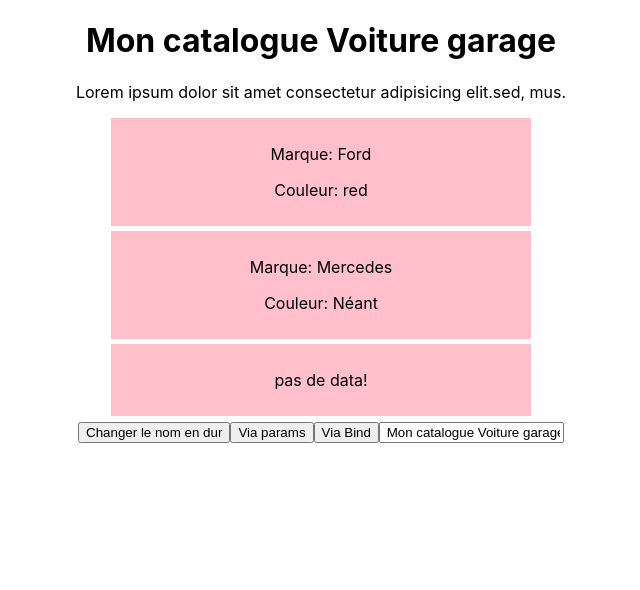
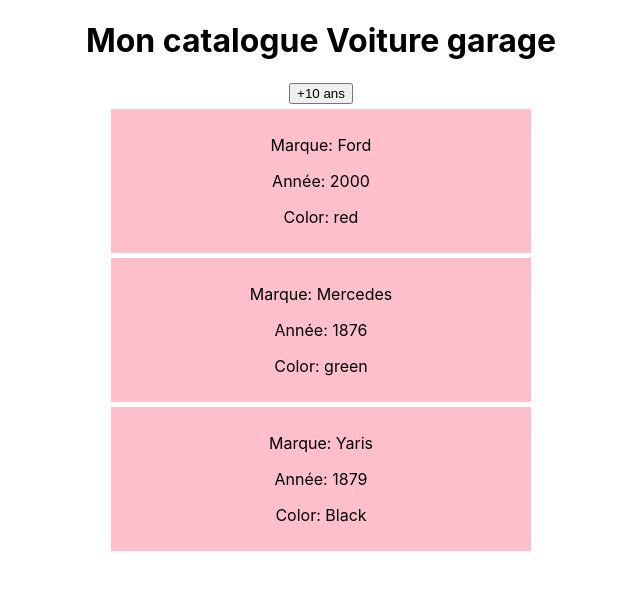
Before and after one commit to abdoulkarim22/React-js-Initiale, a React (Create React App) app in the folder react-js-initiale/: page / in a window 1280 px wide. Shown: the top 590 px of the page, without its empty margins (319-959 px from the left). Built offline with nearby package versions, Linux system fonts and the light colour scheme.

Commit message:
function addyears

```diff
--- a/react-js-initiale/src/App.js
+++ b/react-js-initiale/src/App.js
@@ -1,5 +1,4 @@
 import { Component } from 'react';
-import Car from './components/Cars';
 import Mycars from './components/Mycars';
 import './App.css';
 
@@ -10,31 +9,31 @@
  state = {
    titre: ' Mon catalogue Voiture garage'
  }
- ChangeTilte = (e) =>{
-  this.setState({
-    titre:"Mon niveau titre"
-  })
- }
+//  ChangeTilte = (e) =>{
+//   this.setState({
+//     titre:"Mon niveau titre"
+//   })
+//  }
 
- chageViaParams = (titre) =>{
-  this.setState({
-    titre: titre
-  })
- }
+//  chageViaParams = (titre) =>{
+//   this.setState({
+//     titre: titre
+//   })
+//  }
 
 
- chageViaBind = (param) =>{
-  this.setState({
-    titre: param
-  })
- }
+//  chageViaBind = (param) =>{
+//   this.setState({
+//     titre: param
+//   })
+//  }
 
- chageViaInput = (e) => {
-    console.log(e.target.value);
-    this.setState({
-      titre : e.target.value
-    })
- }
+//  chageViaInput = (e) => {
+//     console.log(e.target.value);
+//     this.setState({
+//       titre : e.target.value
+//     })
+//  }
 
   render (){
 
@@ -42,10 +41,9 @@
       <div className='App'>
 
         <Mycars title={this.state.titre}/>
-        <button onClick={this.ChangeTilte}>Changer le nom en dur</button>
+        {/* <button onClick={this.ChangeTilte}>Changer le nom en dur</button>
         <button onClick={() => this.chageViaParams('Titre via un params')}>Via params</button>
-        <button onClick={this.chageViaBind.bind(this,'Titre via Bind')}>Via Bind</button>
-        <input type='text' onChange={this.chageViaInput} value={this.state.titre} />
+        <input type='text' onChange={this.chageViaInput} value={this.state.titre} /> */}
       </div>
     );
 
--- a/react-js-initiale/src/components/Cars.jsx
+++ b/react-js-initiale/src/components/Cars.jsx
@@ -1,27 +1,24 @@
 import React from "react";
 import {  } from "../styles/StylesCar.css";
 
-const Car = ({children,color}) => {
+const Car = ({children,color,year}) => {
 
-const colorInfo = color ? (<p>Couleur: {color}</p>) :(<p>Couleur: Néant</p>);
+// const colorInfo = color ? (<p>Couleur: {color}</p>) :(<p>Couleur: Néant</p>);
 
 if (children) {
     return(
         <>
            <div className="cars">
             <p>Marque: {children}</p>
-              {colorInfo}
+            <p>Année: {year}</p>
+            <p>Color: {color}</p>
+
             </div>
         </>
        )
 
 }else{
-
- return (
-    <div className="cars">
-       <p>pas de data!</p>
-    </div>
- )
+ return null;
 
 }
 
--- a/react-js-initiale/src/components/Mycars.jsx
+++ b/react-js-initiale/src/components/Mycars.jsx
@@ -3,22 +3,44 @@
 
 class Mycars extends Component{
 
+// noCopy = () => {
+//   alert('merci de ne pas copier le texte')
+// }
 
-noCopy = () => {
-  alert('merci de ne pas copier le texte')
+state = {
+    voitures : [
+        {
+          name: "Ford",
+          year: "2000",
+          color:"red",
+        },
+        {
+          name: "Mercedes",
+          year: "1876",
+          color:"green",
+        },
+        {
+          name: "Yaris",
+          year: "1879",
+          color:"Black",
+        }
+    ]
 }
 
-
+addYear = () => {
+    console.log(true);
+}
 
     render (){
         return (
             <>
              <div>
+
              <h1>{this.props.title}</h1>
-              <p onCopy={this.noCopy}>Lorem ipsum dolor sit amet consectetur adipisicing elit.sed, mus.</p>
-              <Car color='red'>Ford</Car>
-              <Car olor='green'>Mercedes</Car>
-              <Car color="black"></Car>
+             <button onClick={this.addYear}>+10 ans</button>
+              <Car color={this.state.voitures[0].color} year={this.state.voitures[0].year}>{this.state.voitures[0].name}</Car>
+              <Car color={this.state.voitures[1].color} year={this.state.voitures[1].year}>{this.state.voitures[1].name}</Car>
+              <Car color={this.state.voitures[2].color} year={this.state.voitures[2].year}>{this.state.voitures[2].name}</Car>
              </div>
             </>
         )
```
